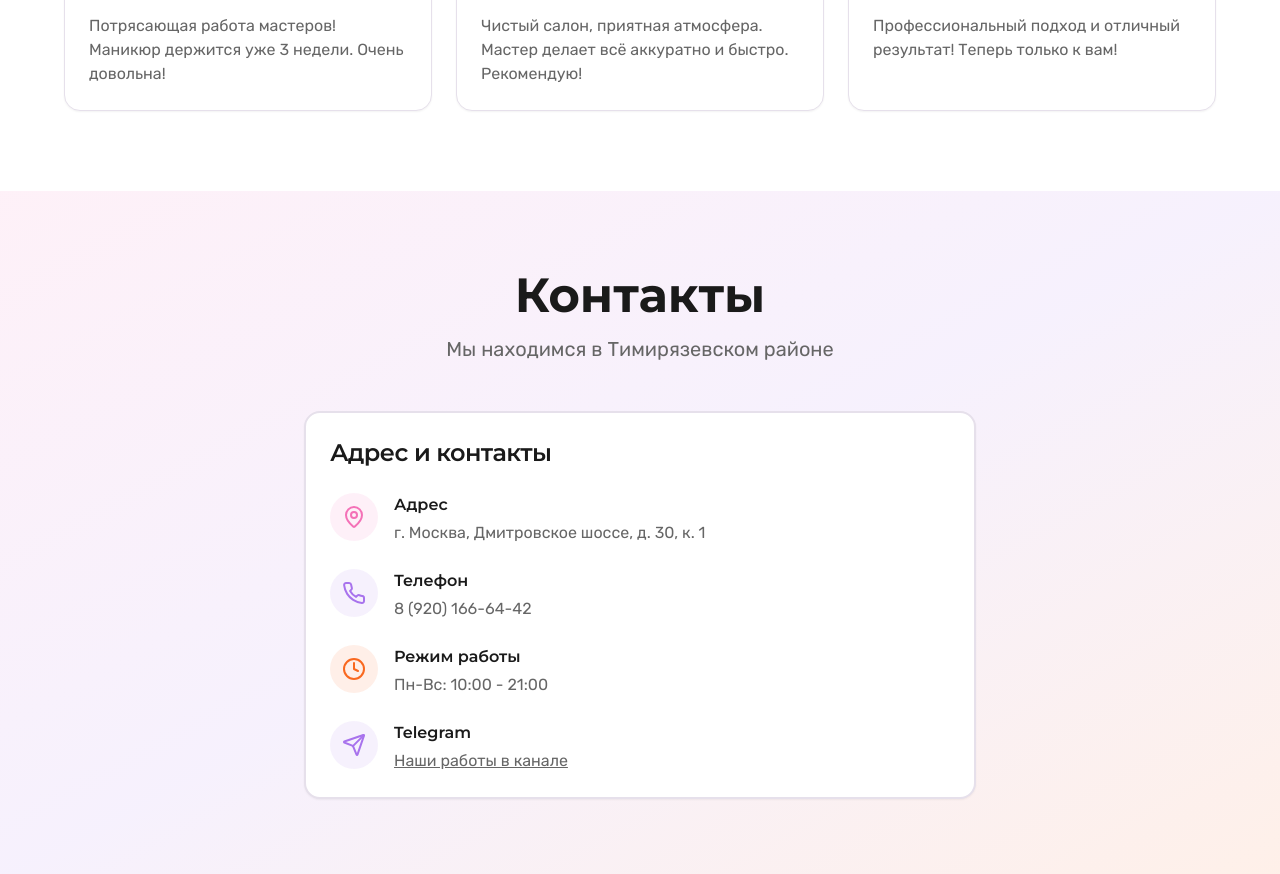
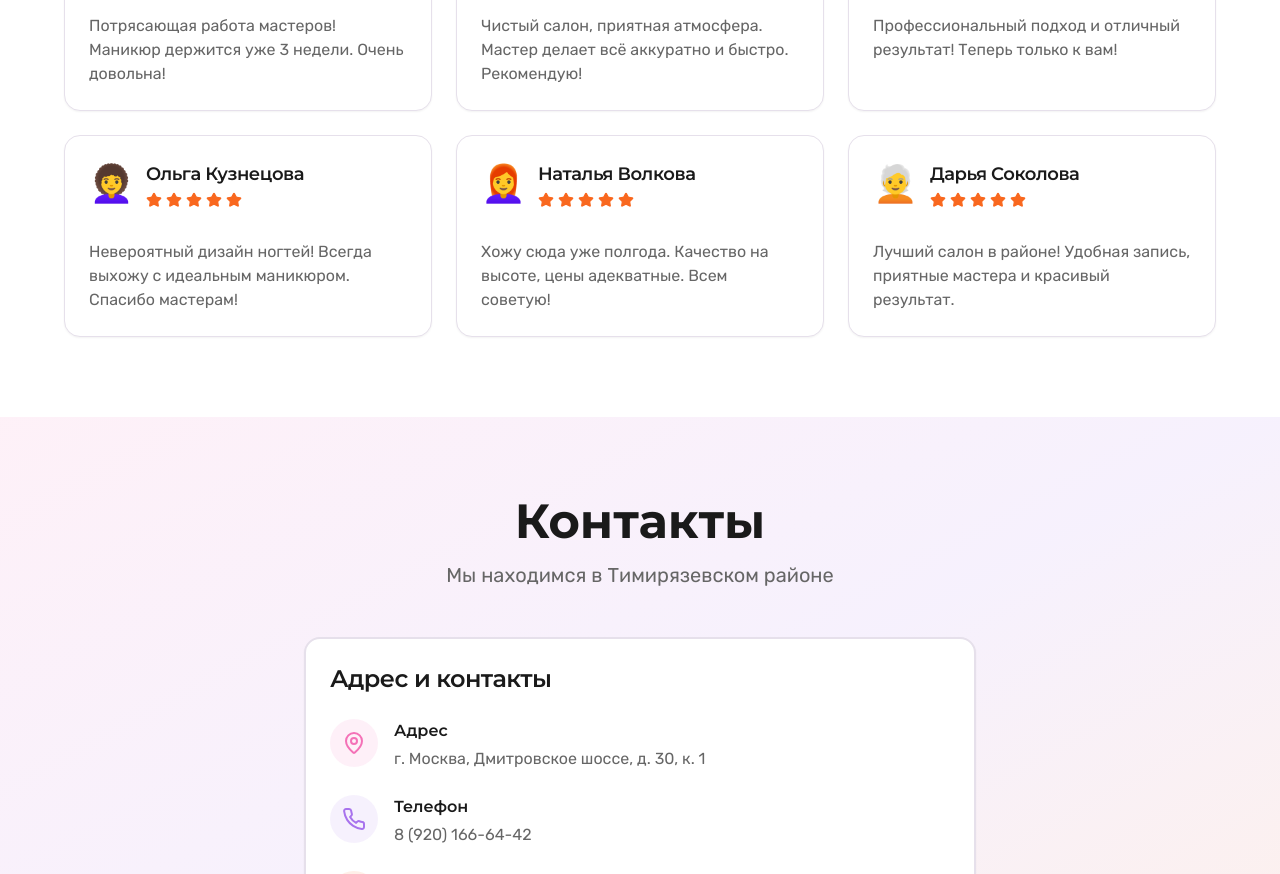
Before and after one commit to pr-poehali-dev/nail-care-magic, a React (Vite) app: page / in a window 1280 px wide. Shown: the part 2540-3414 px from the top of the page. Built offline with nearby package versions, Linux system fonts and the light colour scheme.

Commit message:
Добавить ячейку для отзывов

```diff
--- a/src/pages/Index.tsx
+++ b/src/pages/Index.tsx
@@ -21,6 +21,9 @@ const reviews = [
   { id: 1, name: 'Анна Петрова', rating: 5, text: 'Потрясающая работа мастеров! Маникюр держится уже 3 недели. Очень довольна!', avatar: '👩' },
   { id: 2, name: 'Мария Иванова', rating: 5, text: 'Чистый салон, приятная атмосфера. Мастер делает всё аккуратно и быстро. Рекомендую!', avatar: '👱‍♀️' },
   { id: 3, name: 'Елена Смирнова', rating: 5, text: 'Профессиональный подход и отличный результат! Теперь только к вам!', avatar: '🧑‍🦰' },
+  { id: 4, name: 'Ольга Кузнецова', rating: 5, text: 'Невероятный дизайн ногтей! Всегда выхожу с идеальным маникюром. Спасибо мастерам!', avatar: '👩‍🦱' },
+  { id: 5, name: 'Наталья Волкова', rating: 5, text: 'Хожу сюда уже полгода. Качество на высоте, цены адекватные. Всем советую!', avatar: '👩‍🦰' },
+  { id: 6, name: 'Дарья Соколова', rating: 5, text: 'Лучший салон в районе! Удобная запись, приятные мастера и красивый результат.', avatar: '🧑‍🦳' },
 ];
 
 const masters = [
```
